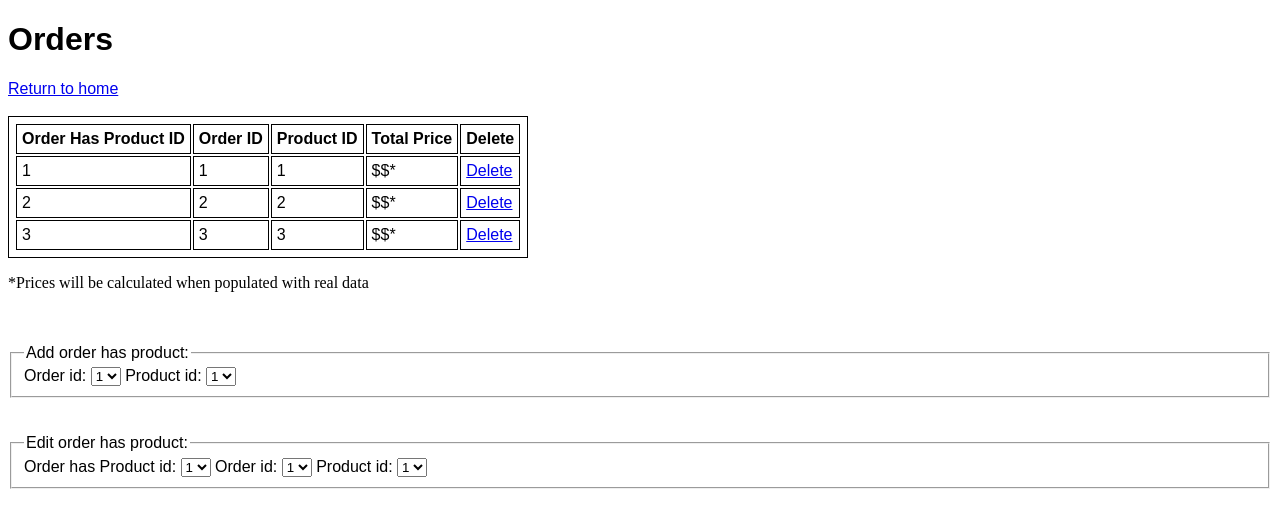
After one commit to acalton/cs340project, a Flask app: template templates/orders_has_products.html in a window 1280 px wide. The commit adds this page. Shown: the top 528 px of the page. Run offline with Flask 2, Linux system fonts and the light colour scheme; the template is opened without the code that fills it, so the values that code supplies are empty.

Commit message:
edits from draft

```diff
--- a/main.py
+++ b/app.py
@@ -1,5 +1,13 @@
 from flask import Flask, render_template
+
 app = Flask(__name__)
+
+# database connection info
+app.config["MYSQL_HOST"] = "classmysql.engr.oregonstate.edu"
+app.config["MYSQL_USER"] = "cs340_caltona"
+app.config["MYSQL_PASSWORD"] = "6694"
+app.config["MYSQL_DB"] = "cs340_caltona"
+app.config["MYSQL_CURSORCLASS"] = "DictCursor"
 
 
 @app.route('/')
@@ -37,5 +45,10 @@ def orders():
     return render_template("orders.html")
 
 
+@app.route('/orders_has_products')
+def orders():
+    return render_template("orders_has_products.html")
+
+
 if __name__ == '__main__':
     app.run(host='127.0.0.1', port=4112)
--- /dev/null
+++ b/static/css/styles.css
@@ -0,0 +1,8 @@
+table, th, td {
+    border: 1px solid black;
+    padding: 5px;
+}
+
+h1, div {
+    font-family: Arial;
+}
--- /dev/null
+++ b/templates/orders_has_products.html
@@ -0,0 +1,91 @@
+<!DOCTYPE html>
+<html lang="en">
+<head>
+    <meta charset="UTF-8">
+    <title>Orders</title>
+    <link rel="stylesheet" href="../static/css/styles.css">
+</head>
+<body>
+    <h1>Orders</h1>
+    <div class="button-link">
+    <a href="../index.html">Return to home</a><br><br>
+    </div>
+    <div class="data-table">
+        <table>
+            <tr>
+                <th>Order Has Product ID</th>
+                <th>Order ID</th>
+                <th>Product ID</th>
+                <th>Total Price</th>
+                <th>Delete</th>
+            </tr>
+            <tr>
+                <td>1</td>
+                <td>1</td>
+                <td>1</td>
+                <td>$$*</td>
+                <td><a href="orders_has_products.html">Delete</a></td>
+            </tr>
+            <tr>
+                <td>2</td>
+                <td>2</td>
+                <td>2</td>
+                <td>$$*</td>
+                <td><a href="orders_has_products.html">Delete</a></td>
+            </tr>
+            <tr>
+                <td>3</td>
+                <td>3</td>
+                <td>3</td>
+                <td>$$*</td>
+                <td><a href="orders_has_products.html">Delete</a></td>
+            </tr>
+        </table>
+    </div>
+    <p>*Prices will be calculated when populated with real data</p><br><br>
+    <div class="insert">
+        <fieldset>
+            <legend>Add order has product: </legend>
+            <form action="orders_has_products.html">
+                <label for="order_id">Order id:</label>
+                <select name="order_id" id="order_id">
+                    <option value="1">1</option>
+                    <option value="2">2</option>
+                    <option value="3">3</option>
+                </select>
+                <label for="product_id">Product id:</label>
+                <select name="product_id" id="product_id">
+                    <option value="1">1</option>
+                    <option value="2">2</option>
+                    <option value="3">3</option>
+                </select>
+            </form>
+        </fieldset>
+    </div><br><br>
+    <div class="update">
+        <fieldset>
+            <legend>Edit order has product: </legend>
+            <form action="orders.html">
+                <label for="order_has_product_id">Order has Product id:</label>
+                <select name="order_has_product_id" id="order_has_product_id">
+                    <option value="1">1</option>
+                    <option value="2">2</option>
+                    <option value="3">3</option>
+                </select>
+                <label for="customer_id_update">Order id:</label>
+                <select name="customer_id_update" id="customer_id_update">
+                    <option value="1">1</option>
+                    <option value="2">2</option>
+                    <option value="3">3</option>
+                </select>
+                <label for="product_id_update">Product id:</label>
+                <select name="product_id_update" id="product_id_update">
+                    <option value="1">1</option>
+                    <option value="2">2</option>
+                    <option value="3">3</option>
+                </select>
+            </form>
+        </fieldset>
+    </div>
+</body>
+</html>
```
Also changed, not shown: index.html (added, +32 -0 lines), templates/customers.html (+20 -19 lines), templates/gemstones.html (+20 -19 lines), templates/index.html (deleted, +0 -28 lines), templates/orders.html (+33 -32 lines), templates/ore.html (+21 -20 lines), templates/product_types.html (+23 -22 lines), templates/products.html (+54 -48 lines).
